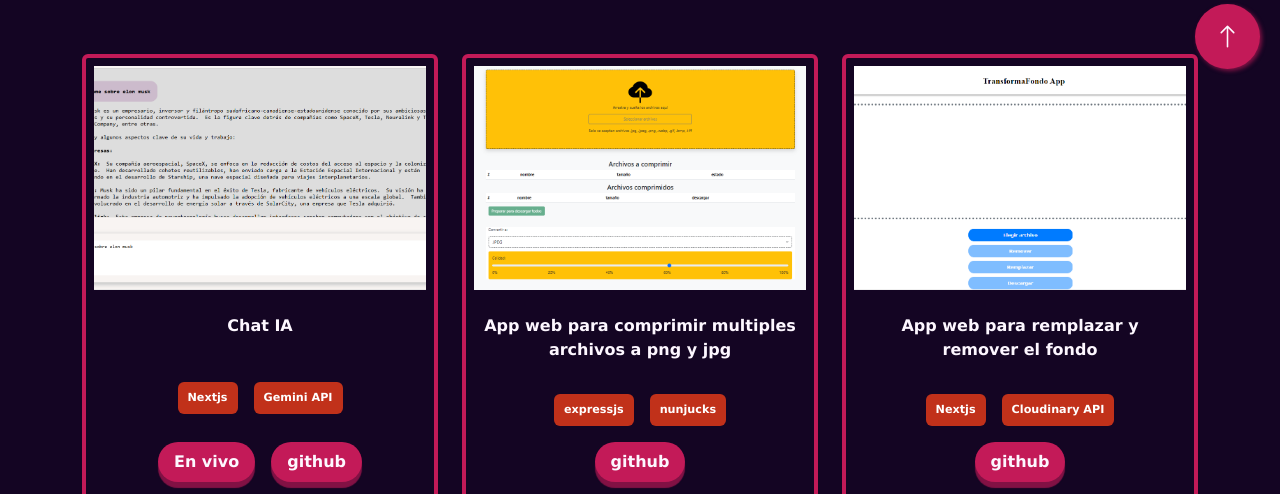
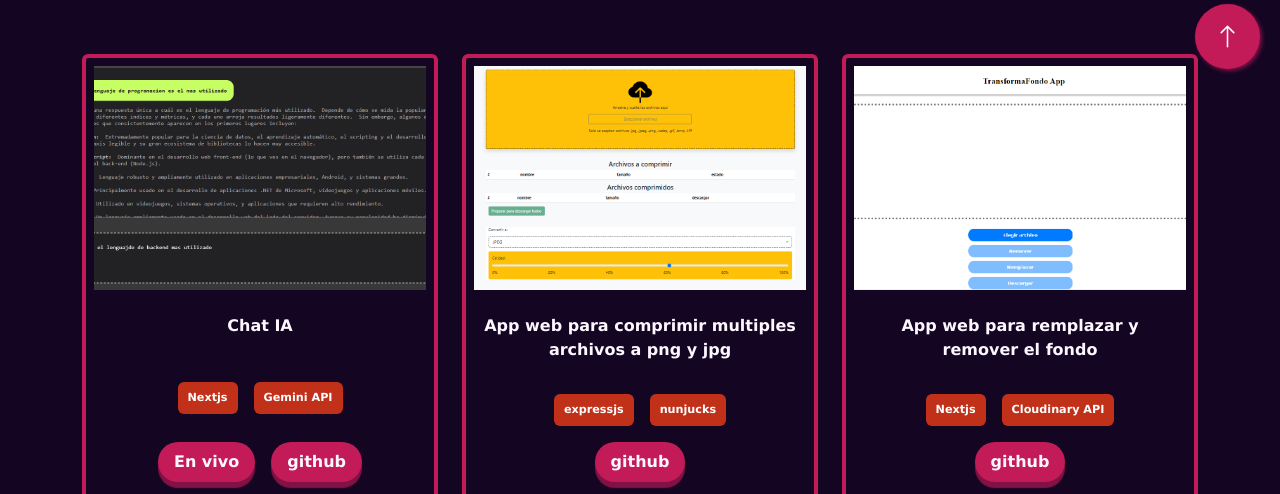
Before and after one commit to SAMUELPEGO/portafolio, a plain HTML site: page index.html in a window 1280 px wide. Shown: the part 711-1205 px from the top of the page. Drawn offline with Linux system fonts and the light colour scheme.

Commit message:
updating

```diff
--- a/index.html
+++ b/index.html
@@ -73,7 +73,7 @@
       <div class="row row-cols-1 row-cols-sm-2 row-cols-md-2 row-cols-lg-3 gy-3">
         <div class="col">
           <div class="body-bg card h-100 border-pink-light">
-            <img loading="lazy" src="./public/imagenes/Screenshot 2025-01-21 051308.png"
+            <img loading="lazy" src="./public/imagenes/chat_ia.png"
               class="p-2 card-img-top object-fit-cover aspect-ratio-square height-relative-viewport" alt="...">
             <div class="card-body btn-bg-pink-low text-color d-flex flex-column justify-content-between gap-3">
               <p class="card-text text-center">Chat IA</p>
```
Also changed, not shown: public/imagenes/chat_ia.png (added).
